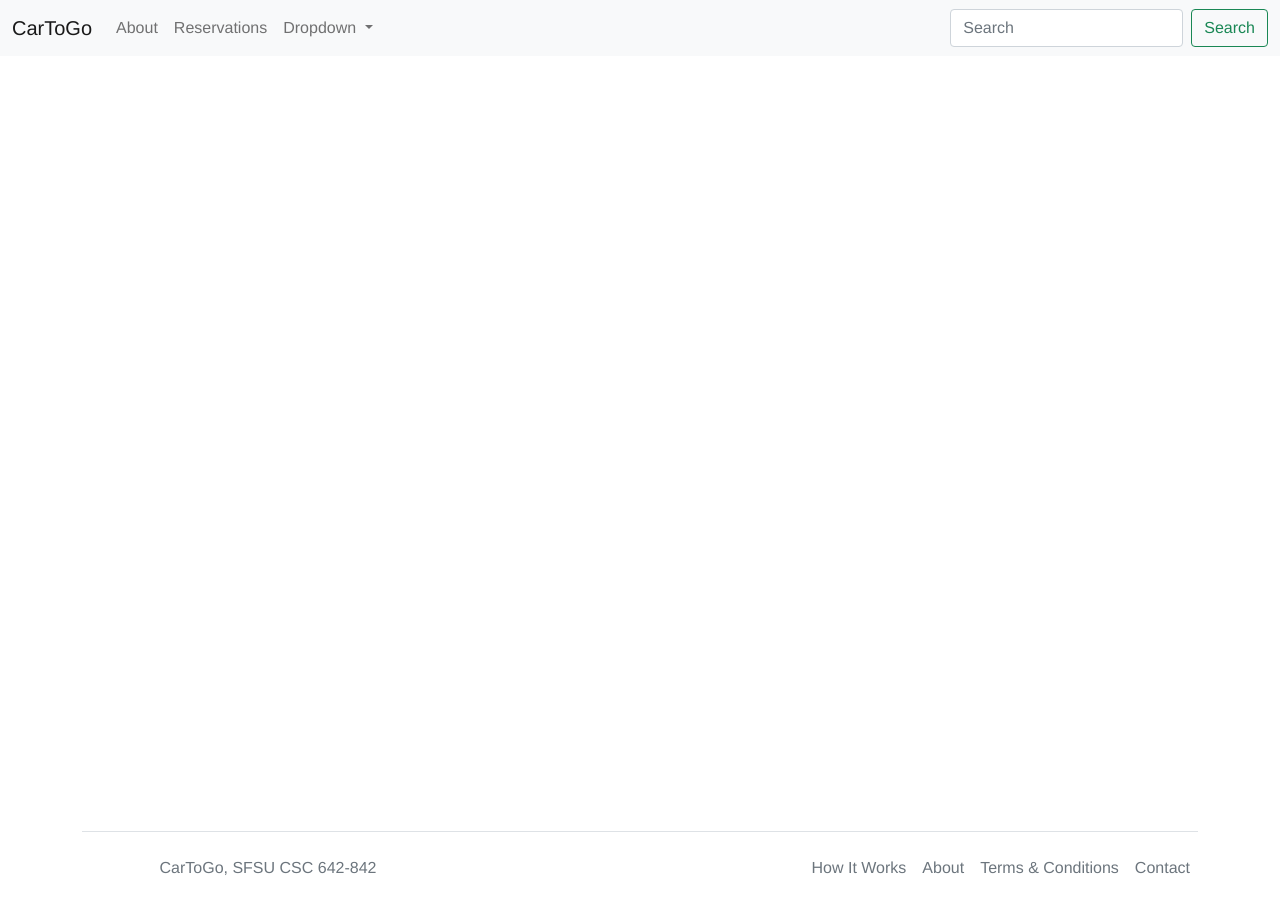
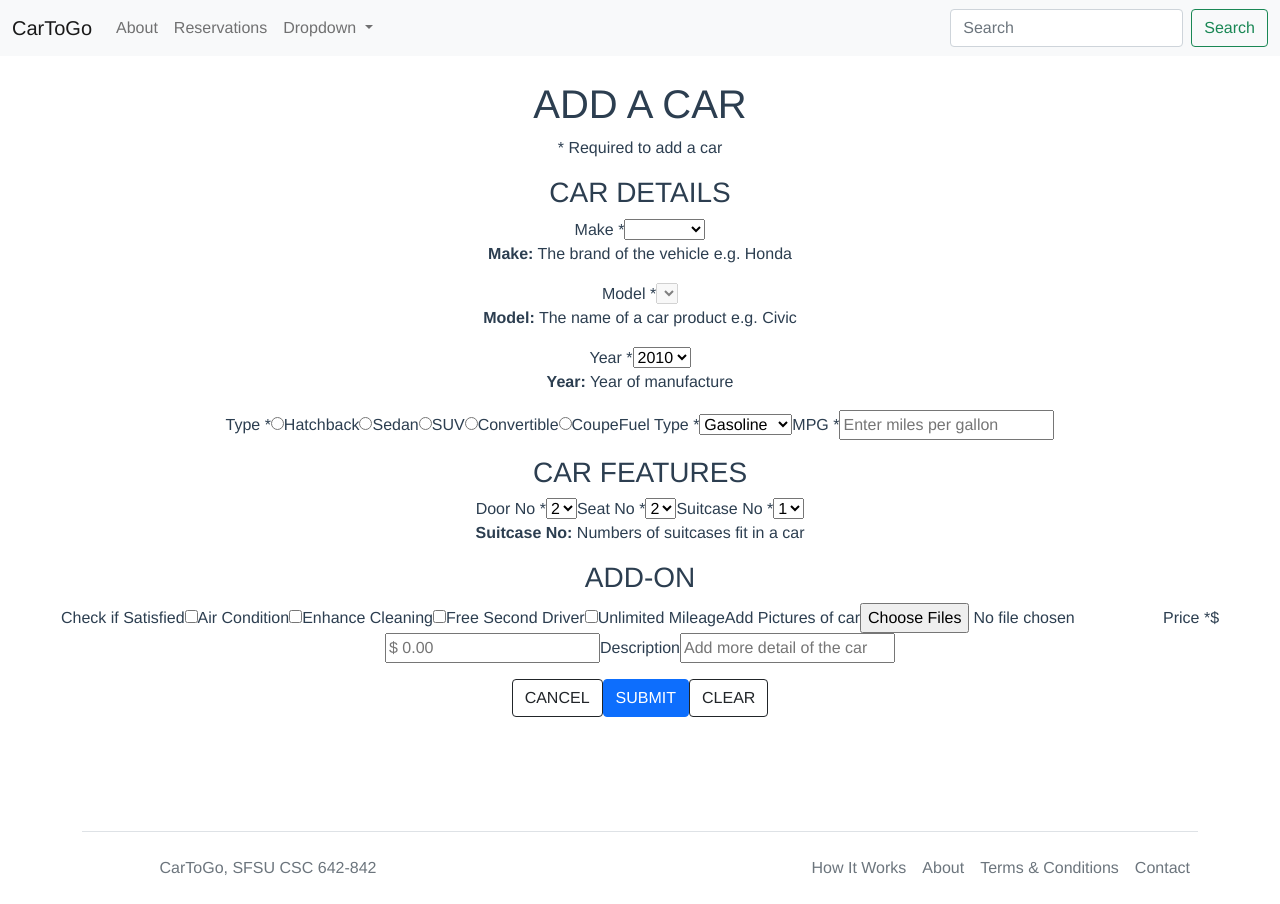
Before and after one commit to khanhngg/csc642-842-fall21-team05, a Vue app: page /addform in a window 1280 px wide. Built offline with nearby package versions, Linux system fonts and the light colour scheme.

Commit message:
ver before style

```diff
--- a/src/router/index.js
+++ b/src/router/index.js
@@ -2,6 +2,7 @@ import { createRouter, createWebHistory } from "vue-router";
 import Home from "../views/Home.vue";
 import About from "../views/About.vue";
 import Search from "../views/Search.vue";
+import AddForm from "../views/AddForm.vue";
 
 const routes = [
   {
@@ -22,6 +23,11 @@ const routes = [
     name: "Search",
     component: Search,
   },
+  {
+    path: "/addform",
+    name: "AddForm",
+    component: AddForm,
+  },
 ];
 
 const router = createRouter({
--- a/src/views/About.vue
+++ b/src/views/About.vue
@@ -1,5 +1,21 @@
 <template>
-  <div class="about">
-    <h1>This is an about page</h1>
+  <div class="about"><!--github team page-->
+    <h1 class="title">About Us</h1>
+    <h2 class="title">Our Website</h2>
+    <p class="intro">With our car rental company CarToGo, we want to offer people an alternative to achieving automobile freedom without the hassle of traditional car ownership. So you can travel more, and worry less.</p>
+    <section class="member"></section>
+    <h2 class="title">Our Team</h2>
+      <div class="row">
+        <div class="column">
+          <div class="member">
+            <img src="/member1.jpg" alt="Khan" style="width:100%">
+            <div class="container">
+              <h2>Khan</h2>
+              <p class="title">Team lead</p>
+              <p>Description of me.</p>
+            </div>
+          </div>
+        </div>
+      </div>
   </div>
 </template>
--- /dev/null
+++ b/src/views/AddForm.vue
@@ -0,0 +1,157 @@
+<template>
+    <div class="addform">
+        <h1 class="addform-title">ADD A CAR</h1>
+        <p class="notification">* Required to add a car</p>
+        <form class="content" ref="myform">
+            <section class=mb-3>
+                <h3 class="section title">CAR DETAILS</h3>
+                <div class="car-details">
+                    <label class="labels">Make *</label>
+                    <select v-model="make" class="make" placeholder="Select vehicle make" id="make" name="make" required>
+                        <option value="Toyota">Toyota</option>
+                        <option value="Honda">Honda</option>
+                        <option value="Porsche">Porsche</option>
+                        <option value="Tesla">Tesla</option>
+                    </select>
+                    <p class="hints"><strong>Make:</strong> The brand of the vehicle e.g. Honda</p>
+
+                    <label class="labels">Model *</label>
+                    <select class="model" :disabled="isDisabled" name="model" placeholder="Select vehicle model">
+                        <option :key="option.value" v-for="option in setOptions" v-bind:value="option.val" id="model" required>{{option.text}}</option>
+                    </select>
+                    <p class="hints"><strong>Model:</strong> The name of a car product e.g. Civic</p>
+
+                    <label class="labels">Year *</label> <!-- bind key be id or value-->
+                    <select class="year" placeholder= "Select vehicle year" id="year" name="year" required> <!-- 2010 to this year--><!-- computed to return array-->
+                        <option :key="year.value" v-for="year in years" :value="year">{{ year }}</option>
+                    </select>
+                    <p class="hints"><strong>Year:</strong> Year of manufacture</p>
+
+                    <label class="labels">Type *</label>
+                    <input class="type" type="radio" id="hatchback" name="car-type" required>
+                    <label class="radio-label">Hatchback</label>
+                    <input class="type" type="radio" id="sedan" name="car-type" required>
+                    <label class="radio-label">Sedan</label>
+                    <input class="type" type="radio" id="suv" name="car-type" required>
+                    <label class="radio-label">SUV</label>
+                    <input class="type" type="radio" id="convertible" name="car-type" required>
+                    <label class="radio-label">Convertible</label>
+                    <input class="type" type="radio" id="coupe" name="car-type" required>
+                    <label class="radio-label">Coupe</label>
+
+                    <label class="labels">Fuel Type *</label>
+                    <select class="fuel" placeholder="Select vehicle fuel type" id="fuel" name="fuel" required>
+                        <option value="Gasoline">Gasoline</option>
+                        <option value="Diesel">Diesel</option>
+                        <option value="Bio-diesel">Bio-diesel</option>
+                        <option value="Ethanol">Ethanol</option>electric
+                        <option value="Electric">Electric</option>
+                        <option value="Electric">Hybrid</option>
+                    </select>
+
+                    <label class="labels">MPG *</label>
+                    <input type="number" class="mpg" placeholder="Enter miles per gallon" id="mpg" name="mpg" required>
+                </div>
+            </section>
+
+            <section class=mb-3>
+                <div class="car-features">
+                    <h3 class="section title">CAR FEATURES</h3>
+                    <label class="labels">Door No *</label>
+                        <select class="door#" placeholder= "Select door numbers" id="door" name="door" required>
+                            <option value="2">2</option>
+                            <option value="4">4</option>
+                        </select>
+
+                    <label class="labels">Seat No *</label>
+                        <select class="seat#" placeholder= "Select seat numbers" id="seat" name="seat" required>
+                            <option value="2">2</option>
+                            <option value="4">4</option>
+                            <option value="4">5</option><!--2 to 8-->
+                        </select>
+
+                    <label class="labels">Suitcase No *</label>
+                        <select class="suitcase#" placeholder= "Select suitcase numbers" id="suitcase" name="suitcase" required>
+                            <option value="1">1</option>
+                            <option value="2">2</option>
+                            <option value="3">3</option>
+                            <option value="4">4</option>
+                        </select>
+                    <p class="hints"><strong>Suitcase No:</strong> Numbers of suitcases fit in a car</p>
+                </div>
+            </section>
+
+            <section class=mb-3>
+                <div class="add-on">
+                    <h3 class="section title">ADD-ON</h3>
+                    <label class="labels">Check if Satisfied</label>
+                    <input class="satisfaction" type="checkbox" value="" id="ac" name="ac">
+                    <label class="check-label">Air Condition</label>
+                    <input class="satisfaction" type="checkbox" value="" id="enhance-clean" name="enhance-clean">
+                    <label class="check-label">Enhance Cleaning</label>
+                    <input class="satisfaction" type="checkbox" value="" id="second-driver" name="second-driver">
+                    <label class="check-label">Free Second Driver</label>
+                    <input class="satisfaction" type="checkbox" value="" id="unlimited-mile" name="unlimited-mile">
+                    <label class="check-label">Unlimited Mileage</label>
+
+                    <label for="multipleimage" class="labels">Add Pictures of car</label>
+                    <input class="image" type="file" id="multipleimage" name="image" multiple>
+
+                    <label class="labels">Price *</label>
+                    <span class="input-group-addon">$</span>
+                        <input type="number" class="price" min="0.00" step="0.01" name="price" placeholder="$ 0.00" id="price" required>
+
+                    <label class="labels">Description</label>
+                    <input type="text" class="description" placeholder="Add more detail of the car" id="description" name="description">
+                </div>
+            </section>
+        </form>
+        <a href="#pathtodashboard" class="btn btn-outline-dark">CANCEL</a> <!-- go back to dashboard-->
+
+        <a href="#pathtosummary" class="btn btn-primary my-btn" type="submit">SUBMIT</a> <!-- local jason file-->
+
+        <a href="#" class="btn btn-outline-dark" v-on:click="onClick">CLEAR</a> <!-- $refs.myform.reset()-->
+
+        <!-- ref to submit? -->
+    </div>
+</template>
+
+<script>
+export default {
+    data(){
+        return{
+            make: false
+        }
+    },
+    computed: {
+  	    isDisabled: function(){
+    	    return !this.make;
+        },
+        setOptions: function(){
+            var options = null
+        if (this.make === 'Toyota'){
+            options = [{val: 'camry', text: 'Camry'},
+                        {val: 'rav4', text: 'RAV4'}]
+        } else if (this.make === 'Honda'){
+            options = [{val: 'civic', text: 'Civic'},
+                        {val: 'pilot', text: 'Pilot'}]
+        } else if (this.make === 'Porsche'){
+            options = [{val: '911', text: '911'},
+                        {val: 'cayenne', text: 'Cayenne'}]
+        } else if (this.make === 'Tesla'){
+            options = [{val: 'model-x', text: 'Model X'},
+                        {val: 'model-s', text: 'Model S'}]
+        }
+        return options
+        },
+        years: function () {
+            const year = new Date().getFullYear()
+            return Array.from({length: year - 2009}, (value, index) => 2010 + index)
+        },
+        onClick: function () {
+
+        }
+    }
+}
+
+</script>
```
